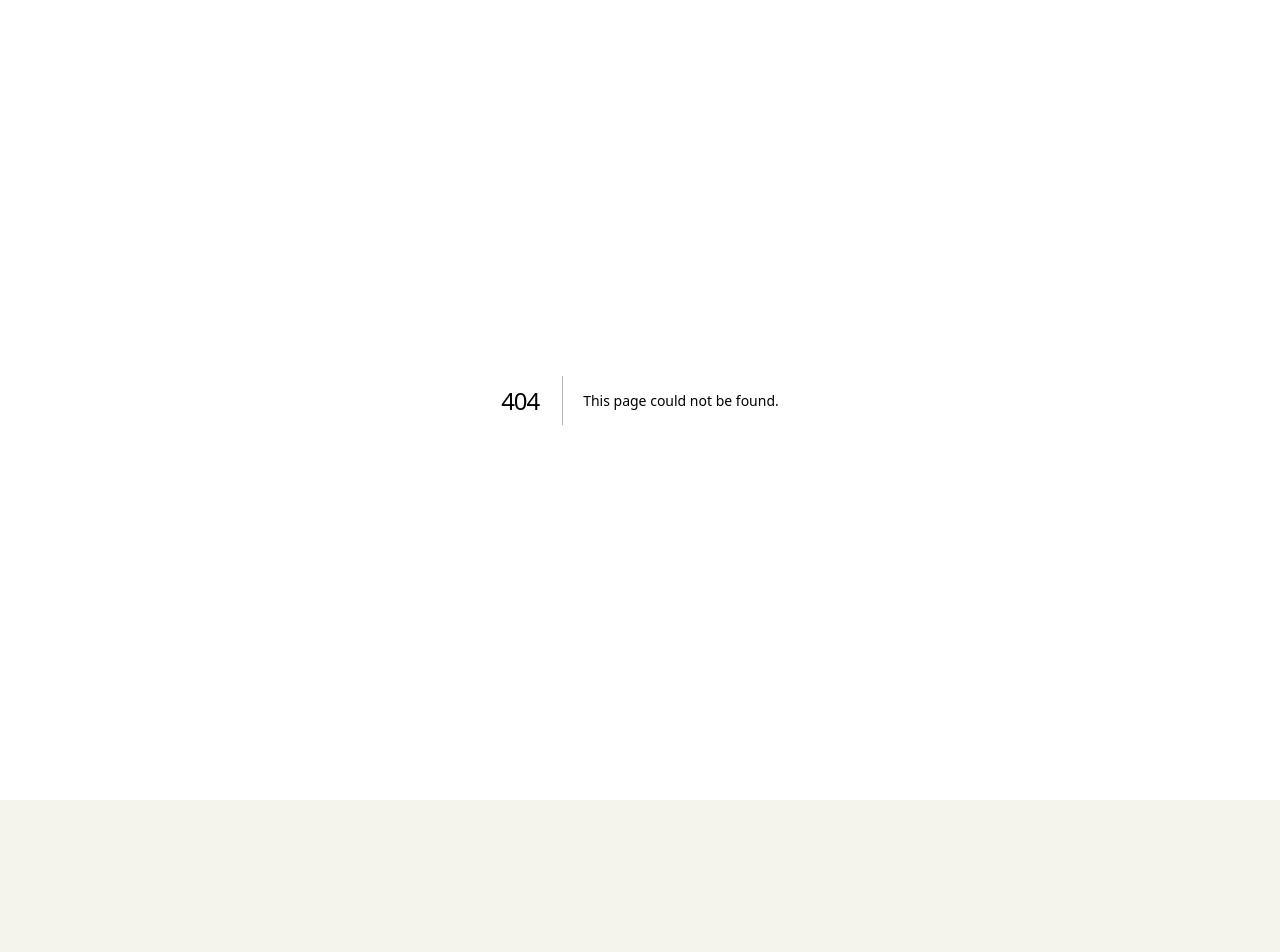
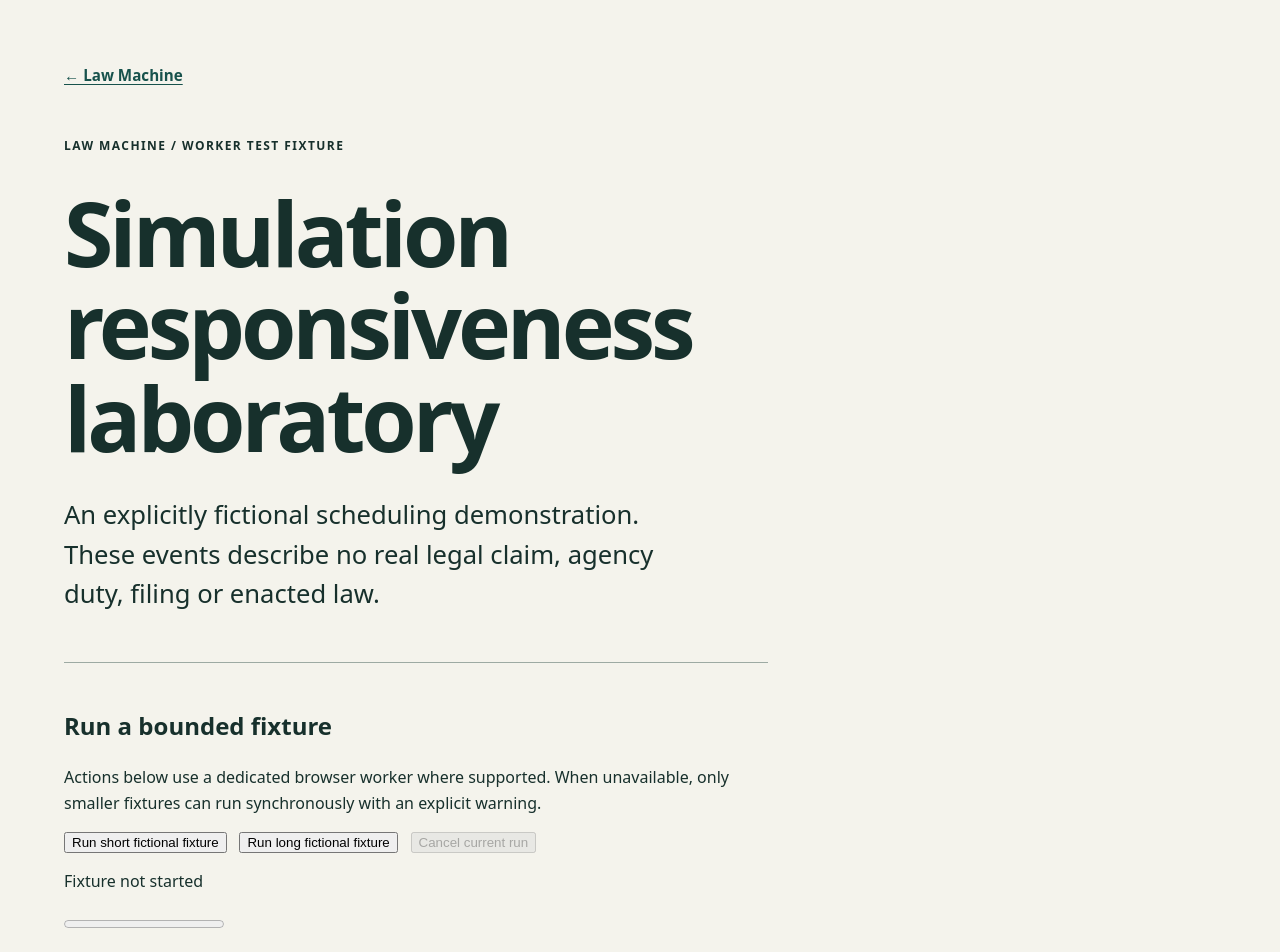
Before and after one commit to neophilism/Law-Machine, a Next.js app in the folder apps/web/: page /worker-preview in a window 1280 px wide. Before the commit this address had no page. Shown: the top 952 px of the page. Before the commit the page ends 800 px from the top, so only its background shows below. Built offline with nearby package versions, Linux system fonts and the light colour scheme.

Commit message:
LM-029: add accessible fictional worker demo with progress and cancellation

```diff
--- /dev/null
+++ b/apps/web/app/worker-preview/page.tsx
@@ -0,0 +1,74 @@
+'use client';
+
+import { useEffect, useRef, useState } from 'react';
+import { FixtureWorkerClient } from '../lib/simulation-worker.ts';
+import type { ScheduledEvent } from '../../../../packages/simulation/src/scheduler.ts';
+
+function syntheticEvents(count: number): ScheduledEvent[] {
+  return Array.from({length:count},(_,i)=>({
+    id:'fixture-'+i, tick:i,
+    actorId:'fictional-desk',kind:'fictional-transition',
+    causeId:i===0?null:'fixture-'+(i-1),sourceRefs:['fictional-toy-source']
+  }));
+}
+export default function WorkerPreview() {
+  const client=useRef<FixtureWorkerClient|null>(null);
+  const currentRequest=useRef(0);
+  const [status,setStatus]=useState<'idle'|'running'|'completed'|'cancelled'|'error'>('idle');
+  const [processed,setProcessed]=useState(0);
+  const [total,setTotal]=useState(0);
+  const [diagnostic,setDiagnostic]=useState('');
+  useEffect(()=>{
+    client.current=new FixtureWorkerClient();
+    return ()=>{currentRequest.current++;client.current?.dispose();client.current=null;};
+  },[]);
+  const start=async(count:number)=>{
+    const ticket=++currentRequest.current;
+    const runner=client.current;
+    if(!runner){setDiagnostic('Worker client not initialized');setStatus('error');return;}
+    setStatus('running');setProcessed(0);setTotal(count);setDiagnostic('');
+    try{
+      const outcome=await runner.run('toy-fixture',syntheticEvents(count),report=>{
+        if(ticket===currentRequest.current)setProcessed(report.processed);
+      });
+      if(ticket!==currentRequest.current)return;
+      if(outcome.type==='complete'){
+        setStatus('completed');setProcessed(outcome.trace.length);
+        setDiagnostic(outcome.warnings.join(', '));
+      }else if(outcome.type==='cancelled')setStatus('cancelled');
+      else {setStatus('error');setDiagnostic(outcome.code);}
+    }catch(error){
+      if(ticket!==currentRequest.current)return;
+      setStatus('error');setDiagnostic(error instanceof Error?error.message:'WORKER_FAILURE');
+    }
+  };
+  const cancel=()=>{
+    currentRequest.current++;
+    client.current?.cancel();
+    setStatus('cancelled');
+    setDiagnostic('The previous run cannot update this view.');
+  };
+  return <main id="main" className="design-shell">
+    <a href="/" className="back-link">← Law Machine</a>
+    <p className="eyebrow">LAW MACHINE / WORKER TEST FIXTURE</p>
+    <h1 style={{maxWidth:'17ch'}}>Simulation responsiveness laboratory</h1>
+    <p className="intro">An explicitly fictional scheduling demonstration. These events describe no real legal claim, agency duty, filing or enacted law.</p>
+    <section aria-labelledby="worker-controls">
+      <h2 id="worker-controls">Run a bounded fixture</h2>
+      <p>Actions below use a dedicated browser worker where supported. When unavailable, only smaller fixtures can run synchronously with an explicit warning.</p>
+      <div style={{display:'flex',flexWrap:'wrap',gap:'.8rem'}}>
+        <button type="button" onClick={()=>void start(120)} disabled={status==='running'}>Run short fictional fixture</button>
+        <button type="button" onClick={()=>void start(5000)} disabled={status==='running'}>Run long fictional fixture</button>
+        <button type="button" onClick={cancel} disabled={status!=='running'}>Cancel current run</button>
+      </div>
+      <p role="status" aria-live="polite" data-testid="worker-status">
+        {status==='running'?'Processing fictional events':status==='completed'
+          ?'Completed '+processed+' of '+total+' fictional events'
+          :status==='cancelled'?'Run cancelled':status==='error'?'Run could not complete':'Fixture not started'}
+      </p>
+      <progress aria-label="Fictional events processed" max={Math.max(total,1)} value={processed}/>
+      <p data-testid="worker-diagnostic">{diagnostic}</p>
+    </section>
+    <footer>Fictional fixtures only. No actual filings are accepted; a production legal simulator and published source pack are separate milestones.</footer>
+  </main>;
+}
```
